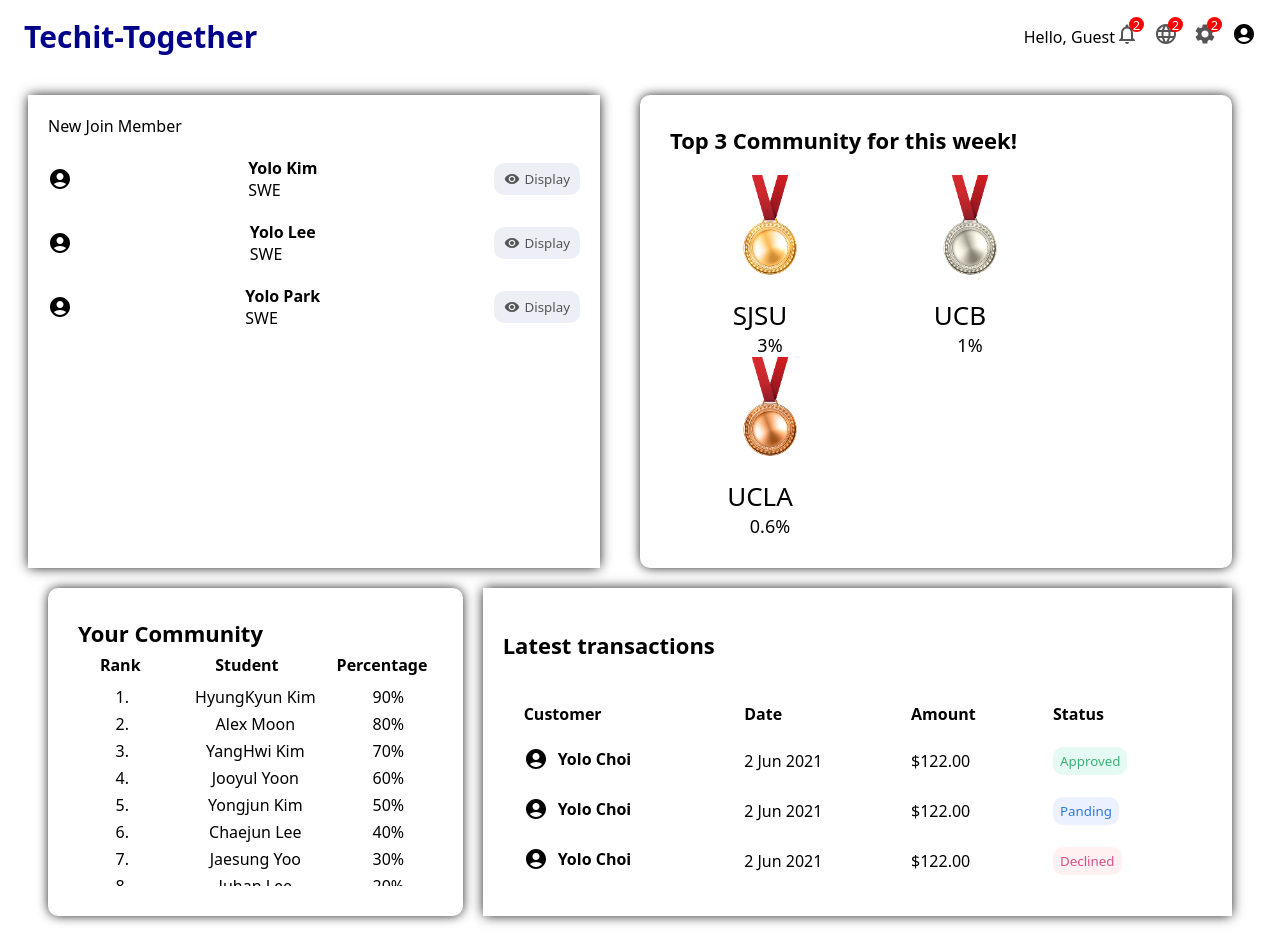
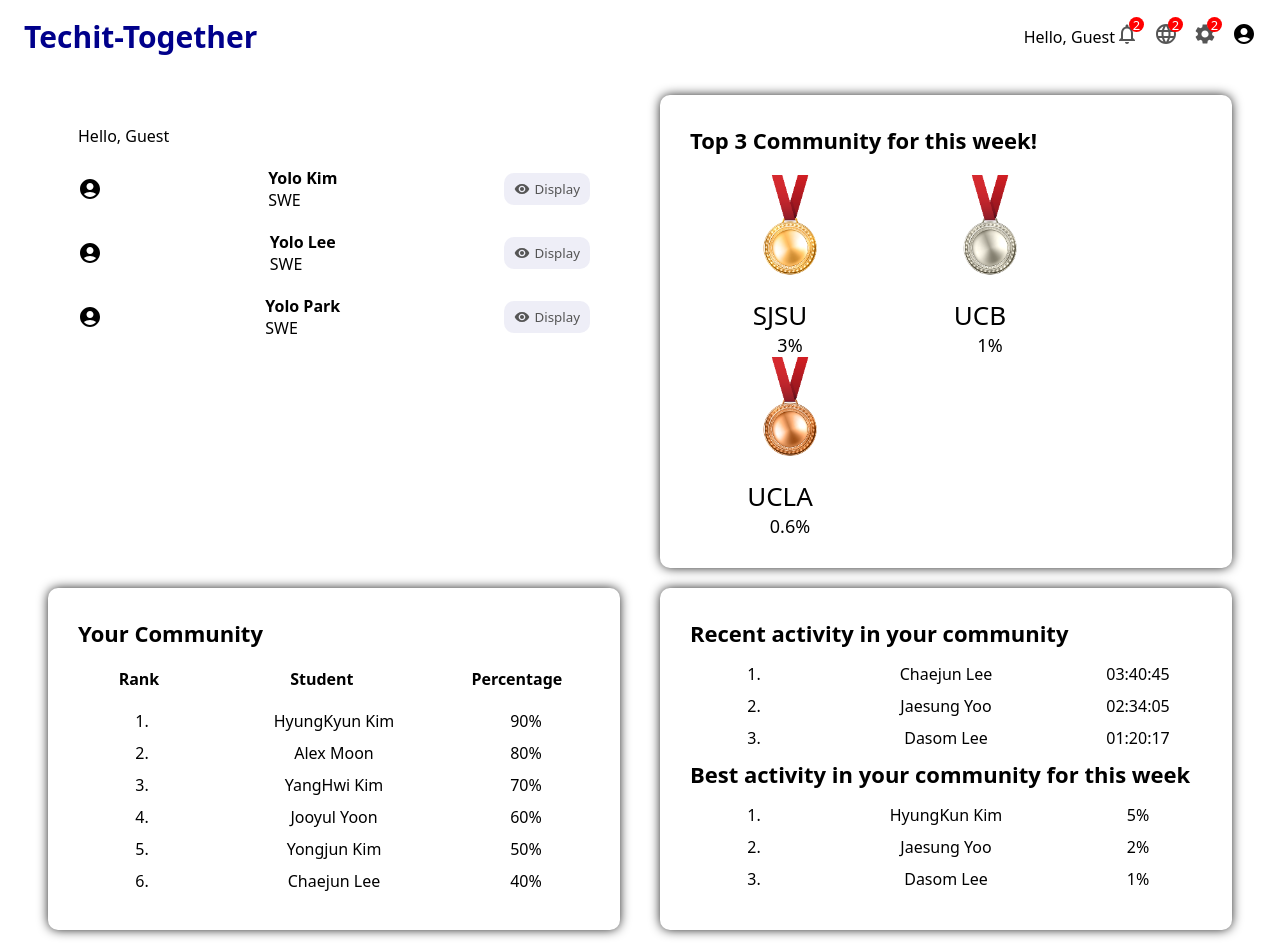
Before and after one commit to saurus2/Techit-Together-Front, a React (Vite) app: page /#/ in a window 1280 px wide. Shown: the top 952 px of the page. Built offline with nearby package versions, Linux system fonts and the light colour scheme.

Commit message:
recent and best activity updated

```diff
--- /dev/null
+++ b/src/components/activity/Activity.jsx
@@ -0,0 +1,28 @@
+import './activity.css';
+
+export default function Activity({ recentActivityData, bestActivityData }) {
+ return (
+  <div className="activityContainer">
+   <div className="title">Recent activity in your community</div>
+   <div className="recentDataContainer">
+    {recentActivityData.map((data, index) => (
+     <div className="index" key={index}>
+      <div className="rank">{index + 1}.</div>
+      <div className="student">{data.name}</div>
+      <div className="percentage">{data.time}</div>
+     </div>
+    ))}
+   </div>
+   <div className="title">Best activity in your community for this week</div>
+   <div className="bestDataContainer">
+    {bestActivityData.map((data, index) => (
+     <div className="index" key={index}>
+      <div className="rank">{index + 1}.</div>
+      <div className="student">{data.name}</div>
+      <div className="percentage">{data.percentage}%</div>
+     </div>
+    ))}
+   </div>
+  </div>
+ );
+}
--- /dev/null
+++ b/src/components/activity/activity.css
@@ -0,0 +1,26 @@
+.activityContainer {
+ flex: 1;
+ margin: 0 20px;
+ padding: 30px;
+ display: flex;
+ flex-direction: column;
+ border-radius: 10px;
+ /*cursor: pointer;*/
+ -webkit-box-shadow: 0px 0px 12px -1px #000000;
+ box-shadow: 0px 0px 12px -1px #000000;
+}
+
+.title {
+ font-size: 22px;
+ font-weight: 600;
+ /* flex: 1; */
+}
+
+.index {
+ margin-top: 10px;
+}
+
+.recentDataContainer,
+.bestDataContainer {
+ margin-bottom: 5px;
+}
--- a/src/components/widgetSm/WidgetSm.jsx
+++ b/src/components/widgetSm/WidgetSm.jsx
@@ -6,7 +6,7 @@ import VisibilityIcon from "@mui/icons-material/Visibility";
 export default function WidgetSm() {
   return (
     <div className="widgetSm">
-      <span className="widgetSmTitle">New Join Member</span>
+      <span className="widgetSmTitle">Hello, Guest</span>
       <ul className="widgetSmList">
         <li className="widgetSmListItem">
           <AccountCircleIcon className="widgetSmImg" />
--- a/src/components/widgetSm/widgetSm.css
+++ b/src/components/widgetSm/widgetSm.css
@@ -1,11 +1,13 @@
 .widgetSm {
   flex: 1;
-
+  margin: 0 20px;
+  padding: 30px;
+  display: flex;
+  flex-direction: column;
+  /* border-radius: 10px;
+  cursor: pointer;
   -webkit-box-shadow: 0px 0px 12px -1px #000000;
-  box-shadow: 0px 0px 12px -1px #000000;
-
-  padding: 20px;
-  margin-right: 20px;
+  box-shadow: 0px 0px 12px -1px #000000; */
 }
 
 .widgetSmList {
--- a/src/components/your_community/your_community.css
+++ b/src/components/your_community/your_community.css
@@ -20,6 +20,7 @@
  align-items: center;
  display: flex;
  font-weight: 680;
+ margin-top: 20px;
 }
 
 .studentTitle {
--- /dev/null
+++ b/src/dummyDataForBest.js
@@ -0,0 +1,15 @@
+export const bestDatas = [
+ {
+  name: "HyungKun Kim",
+  "percentage": 5,
+  // image: "public/images/Community1.png"
+ },
+ {
+  name: "Jaesung Yoo",
+  "percentage": 2,
+ },
+ {
+  name: "Dasom Lee",
+  "percentage": 1,
+ }
+];
--- /dev/null
+++ b/src/dummyDataForRecent.js
@@ -0,0 +1,15 @@
+export const recentDatas = [
+ {
+  name: "Chaejun Lee",
+  "time": "03:40:45",
+  // image: "public/images/Community1.png"
+ },
+ {
+  name: "Jaesung Yoo",
+  "time": "02:34:05",
+ },
+ {
+  name: "Dasom Lee",
+  "time": "01:20:17",
+ }
+];
--- a/src/pages/home/Home.jsx
+++ b/src/pages/home/Home.jsx
@@ -3,11 +3,14 @@
 import './home.css';
 // import { userData } from '../../dummyData';
 import WidgetSm from '../../components/widgetSm/WidgetSm';
-import WidgetLg from '../../components/widgetLg/WidgetLg';
+// import WidgetLg from '../../components/widgetLg/WidgetLg';
 import Top_community from '../../components/top_community/Top_community';
 import { communityNames } from '../../dummyDataForCommunity';
 import Your_community from '../../components/your_community/your_community';
 import { yourCommunityData } from '../../dummyDataForYourCommunity';
+import Activity from '../../components/activity/Activity';
+import { recentDatas } from '../../dummyDataForRecent';
+import { bestDatas } from '../../dummyDataForBest';
 
 export default function Home() {
   return (
@@ -29,7 +32,10 @@ export default function Home() {
         <Your_community
           communityData={yourCommunityData} />
         {/* <WidgetSm /> */}
-        <WidgetLg />
+        {/* <WidgetLg /> */}
+        <Activity
+          recentActivityData={recentDatas}
+          bestActivityData={bestDatas} />
       </div>
     </div>
   );
```
